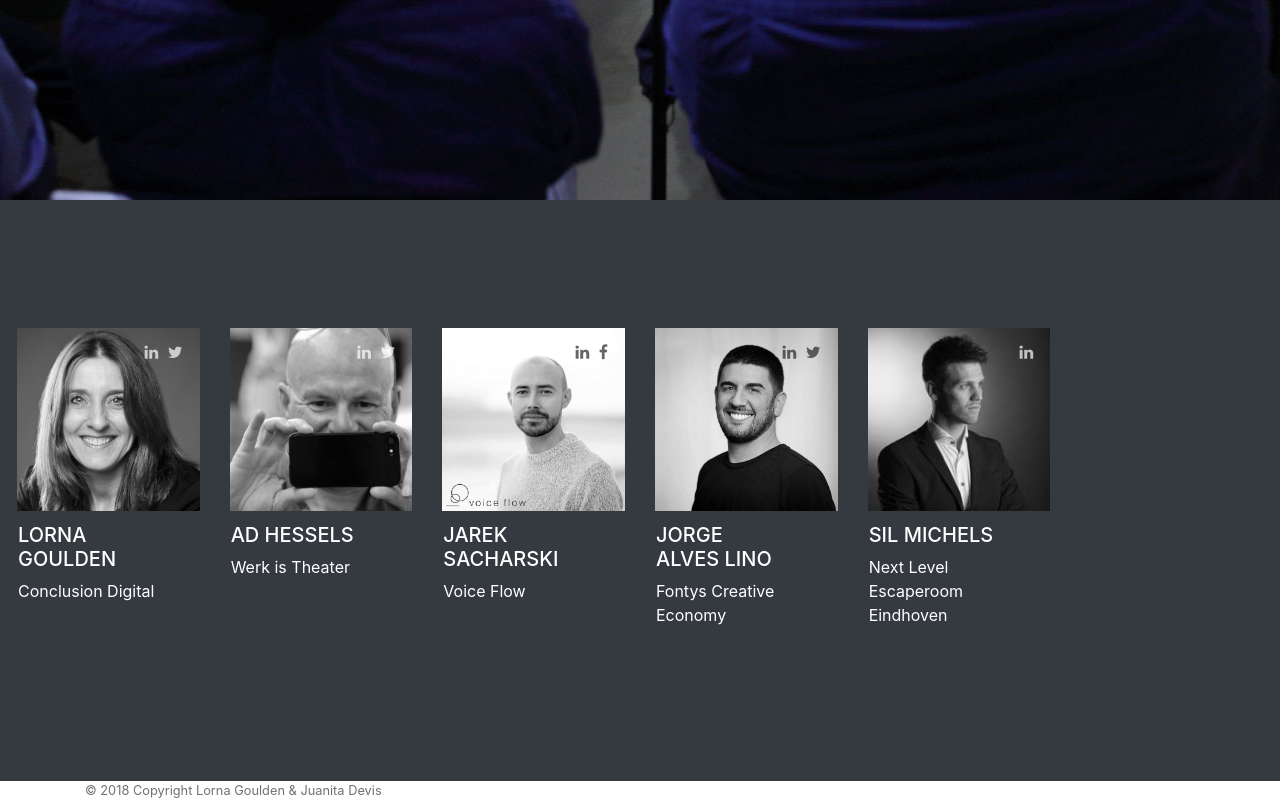
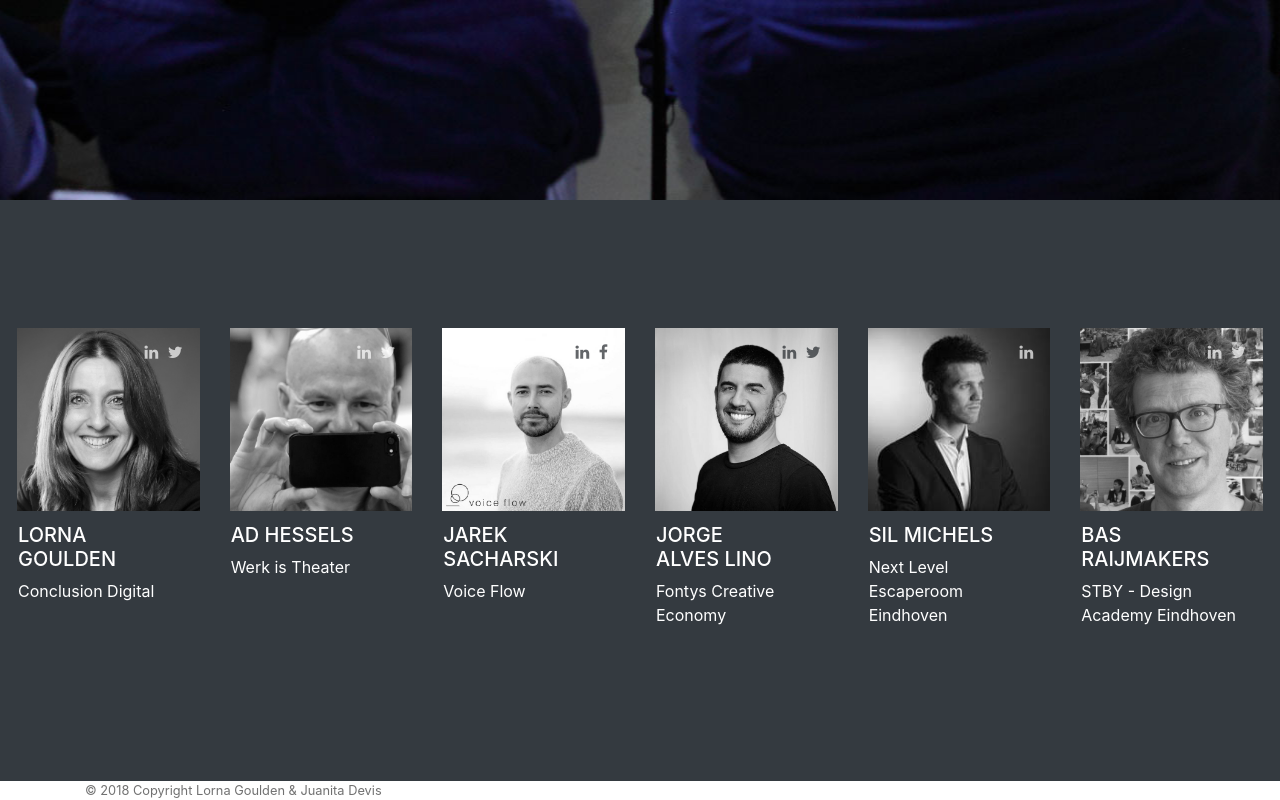
Before and after one commit to ladevis/futuretalentchallenge, a website with bundled scripts: page speakers.html in a window 1280 px wide. Shown: the part 600-1400 px from the top of the page. Built offline with nearby package versions, Linux system fonts and the light colour scheme.

Commit message:
Updated speaker information

```diff
--- a/speakers.html
+++ b/speakers.html
@@ -225,6 +225,33 @@
 					</div>
 			 </li>
 
+            <!-- Bas Raijmakers -->
+
+              <li class="col-ld-2 col-md-2 col-sm-3">
+				<div class="speaker">
+					<div class="speaker-photo">
+						<img class="lazy bw-p" src="img/speakers/Bas-Raijmakers.jpg">
+
+					</div>
+
+								    <div class="project-category text-faded icon">
+                                    <a href="https://www.linkedin.com/in/basraijmakers/" target="_blank">
+                                    <i class="fa fa-linkedin"></i>
+                                    </a>
+                                    <a href="https://twitter.com/hellobas" target="_blank">
+                                    <i class="fa fa-twitter"></i>
+                                    </a>
+                                    </div>
+		      </div>
+              <div class="speaker-text">
+						<h5>Bas Raijmakers</h5>
+						<p>
+								<span class="speaker-position">STBY - Design Academy Eindhoven</span>
+						</p>
+					</div>
+			 </li>
+
+
 
 
             </ul>
```
Also changed, not shown: index.html (+1 -1 lines), img/speakers/Bas-Raijmakers.jpg (added).
